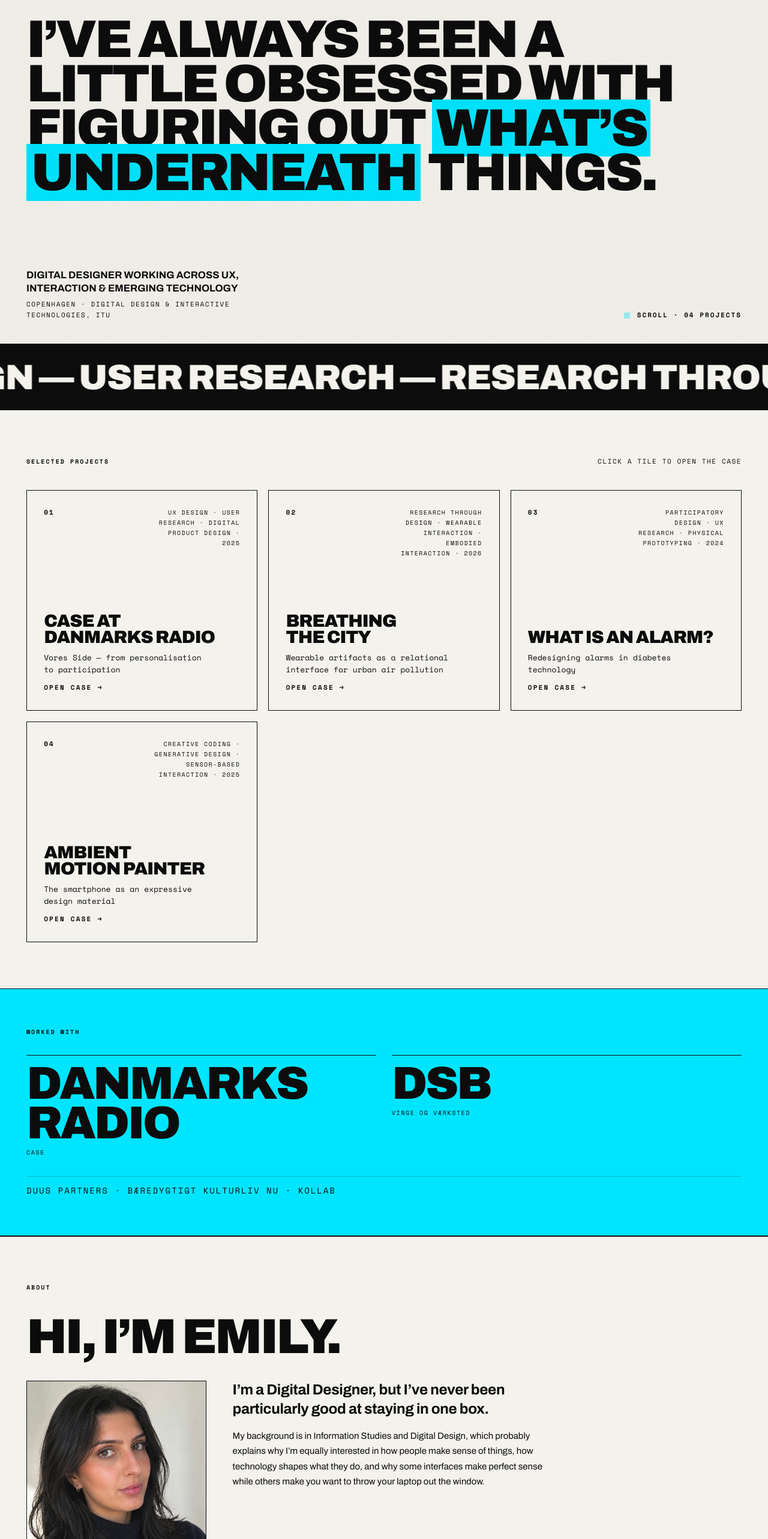
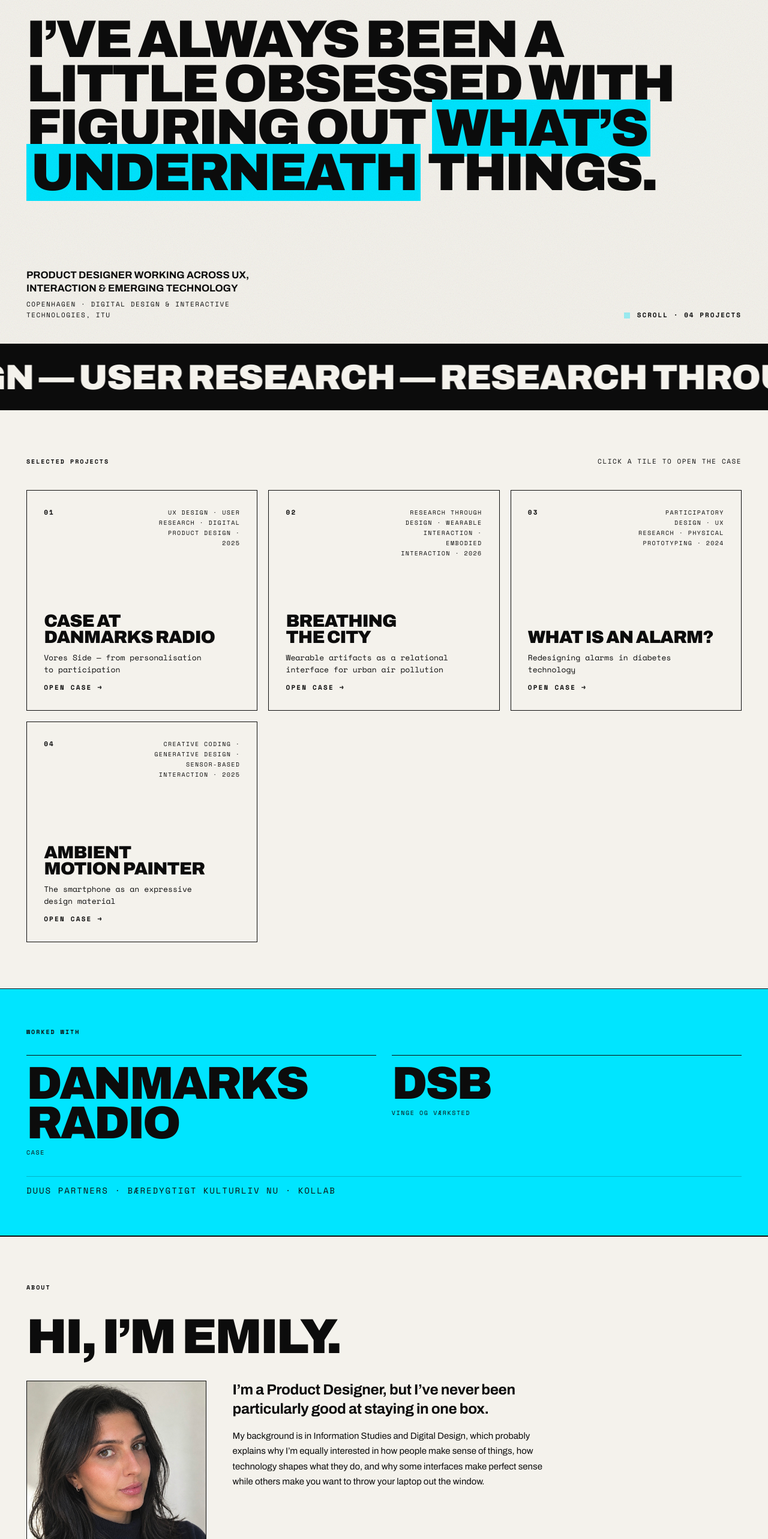
Before and after one commit to Emilyfilsoof/portfolio, a Next.js app: page / in a window 1280 px wide. Shown: the part 227-2793 px from the top of the page at 60% size. Built offline with nearby package versions, Linux system fonts and the light colour scheme.

Commit message:
Update role to Product Designer and drop em dash from page titles
Co-Authored-By: Claude Opus 5.5 <noreply@anthropic.com>
Claude-Session: https://claude.ai/code/session_01Kj2p2N6W6cLQYgAGRRy3tD

```diff
--- a/src/app/layout.tsx
+++ b/src/app/layout.tsx
@@ -11,12 +11,12 @@ import './globals.css';
 export const metadata: Metadata = {
   metadataBase: new URL('https://emilyfilsoof.com'),
   title: {
-    default: `${profile.shortName} — ${profile.role}`,
-    template: `%s — ${profile.shortName}`,
+    default: `${profile.shortName} | ${profile.role}`,
+    template: `%s | ${profile.shortName}`,
   },
   description: profile.intro,
   openGraph: {
-    title: `${profile.shortName} — ${profile.role}`,
+    title: `${profile.shortName} | ${profile.role}`,
     description: profile.intro,
     url: 'https://emilyfilsoof.com',
     siteName: profile.shortName,
--- a/src/data/profile.ts
+++ b/src/data/profile.ts
@@ -6,13 +6,13 @@
 export const profile = {
   name: 'Emily Rose Shereen Filsoof',
   shortName: 'Emily Filsoof',
-  role: 'Digital Designer',
-  kicker: 'Digital designer · UX · AI',
+  role: 'Product Designer',
+  kicker: 'Product designer · UX · AI',
   positioning: 'Research, interaction, and the build.',
   location: 'Copenhagen, Denmark',
   availability: 'Open to new opportunities in digital & product design, AI & technology',
   intro:
-    'Digital designer with an MSc in Digital Design and Interactive Technologies from the IT University of Copenhagen and a background in Information Studies. I work across UX, interaction design and web, from research and concept development through to finished design and implementation.',
+    'Product designer with an MSc in Digital Design and Interactive Technologies from the IT University of Copenhagen and a background in Information Studies. I work across UX, interaction design and web, from research and concept development through to finished design and implementation.',
   aboutParagraphs: [
     'I work between design and technology. My projects move from research and framing into interaction, prototyping and implementation, whether the outcome is an interface, a physical artefact or a coded system.',
     'The four projects in this portfolio show different parts of that practice: digital product and UX research, Research through Design and embodied interaction, participatory and conceptual design, and creative coding. Alongside my studies, I worked across three organisations, designing and building websites in Figma, Webflow and WordPress and taking work through to launch.',
--- a/src/data/site-v4.ts
+++ b/src/data/site-v4.ts
@@ -24,7 +24,7 @@ export const alsoWorkedWith = [
 
 /** Hero positioning line, set as one sentence rather than derived from prose. */
 export const positioning =
-  'DIGITAL DESIGNER WORKING ACROSS UX, INTERACTION & EMERGING TECHNOLOGY';
+  'PRODUCT DESIGNER WORKING ACROSS UX, INTERACTION & EMERGING TECHNOLOGY';
 
 /** Top row of the hero. The site has no separate navigation bar. */
 export const heroName = ['Emily Rose', 'Shereen Filsoof'] as const;
@@ -67,7 +67,7 @@ export const about: {
   closing: string;
 } = {
   headline: 'Hi, I’m Emily.',
-  lead: 'I’m a Digital Designer, but I’ve never been particularly good at staying in one box.',
+  lead: 'I’m a Product Designer, but I’ve never been particularly good at staying in one box.',
   intro:
     'My background is in Information Studies and Digital Design, which probably explains why I’m equally interested in how people make sense of things, how technology shapes what they do, and why some interfaces make perfect sense while others make you want to throw your laptop out the window.',
   columns: [
```
